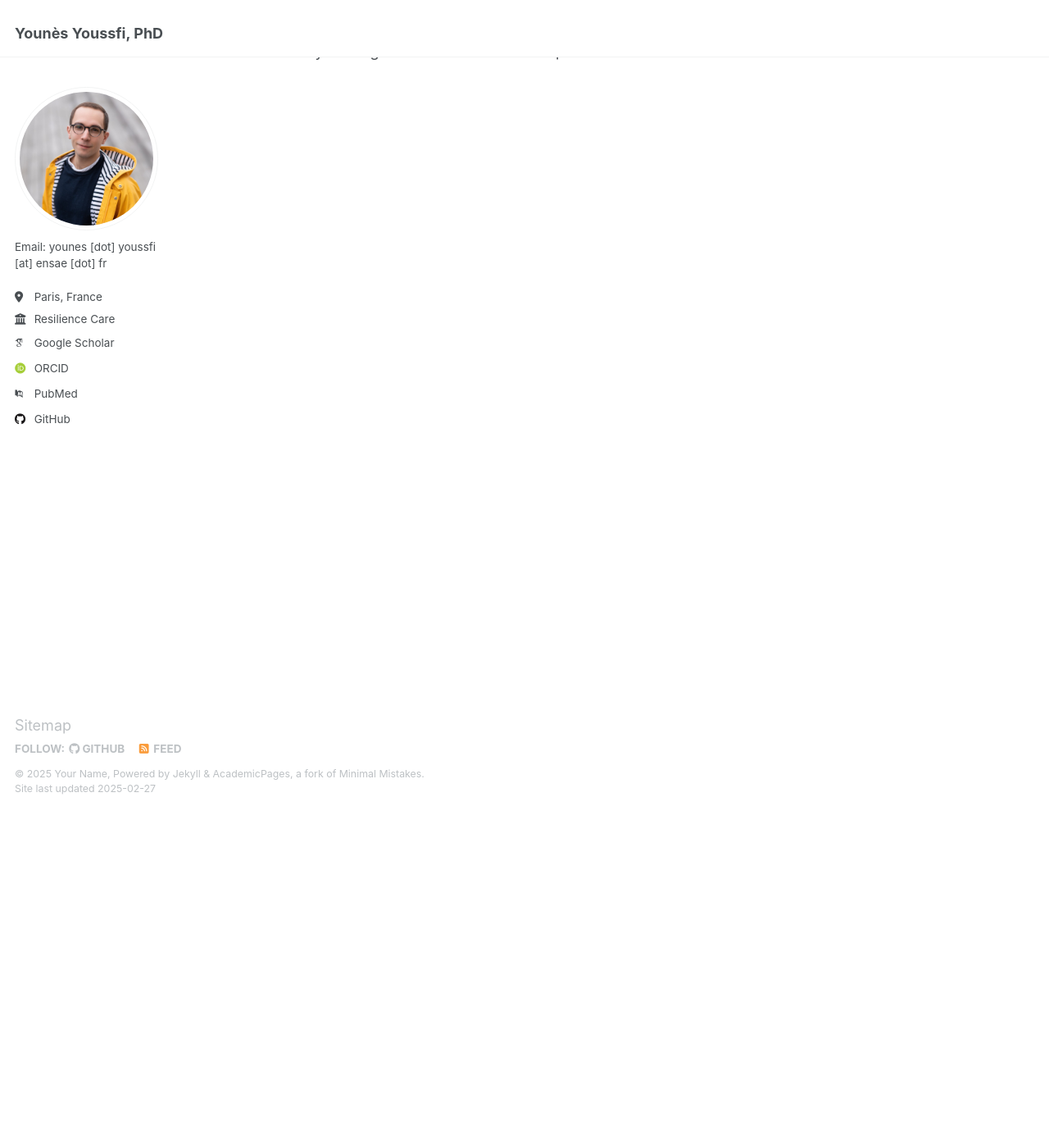
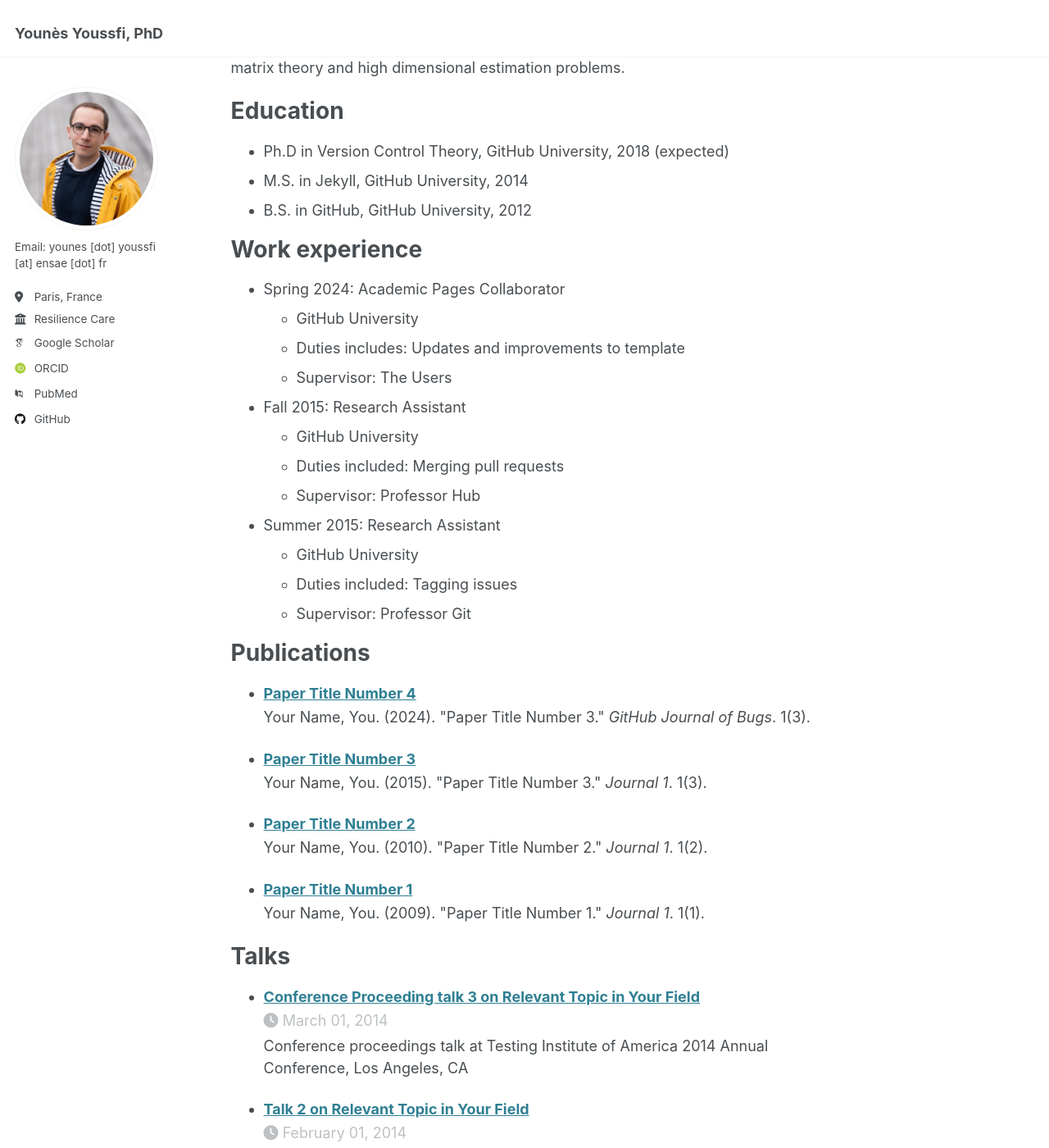
Before and after one commit to youyoussfi/youyoussfi.github.io, a Jekyll site: the page built from _pages/about.md, in a window 1280 px wide and 1400 px high, scrolled down 410 px. Shown: the whole window at 82% size. Built offline with Jekyll 4.4.1, drawn with Linux system fonts in a browser that asks for light colours; some web fonts are replaced; some of the changed text lies outside the part shown.

Commit message:
Update about.md

```diff
--- a/_pages/about.md
+++ b/_pages/about.md
@@ -9,8 +9,56 @@ redirect_from:
 
 Younès Youssfi
 ======
+
+# About me
 I am a Data Scientist in the Translational Research Team of Resilience, and affiliated research in the Jacob Wolzfwitz Visiting Assistant Professor at Cornell University.
 
 I hold a PhD in Statistics from CREST and Institut Polytechnique de Paris. My supervisor was Nicolas Chopin. My manuscript is available here and you can find the slides from the defense here.
 
 My research delves into the foundational aspects of mathematical statistics and machine learning, placing a special emphasis on crafting practical and efficient learning methods with provable theoretical guarantees. I am particularly interested in time series, random matrix theory and high dimensional estimation problems.
+
+
+Education
+======
+* Ph.D in Version Control Theory, GitHub University, 2018 (expected)
+* M.S. in Jekyll, GitHub University, 2014
+* B.S. in GitHub, GitHub University, 2012
+
+Work experience
+======
+* Spring 2024: Academic Pages Collaborator
+  * GitHub University
+  * Duties includes: Updates and improvements to template
+  * Supervisor: The Users
+
+* Fall 2015: Research Assistant
+  * GitHub University
+  * Duties included: Merging pull requests
+  * Supervisor: Professor Hub
+
+* Summer 2015: Research Assistant
+  * GitHub University
+  * Duties included: Tagging issues
+  * Supervisor: Professor Git
+
+Publications
+======
+  <ul>{% for post in site.publications reversed %}
+    {% include archive-single-cv.html %}
+  {% endfor %}</ul>
+
+Talks
+======
+  <ul>{% for post in site.talks reversed %}
+    {% include archive-single-talk-cv.html  %}
+  {% endfor %}</ul>
+
+Teaching
+======
+  <ul>{% for post in site.teaching reversed %}
+    {% include archive-single-cv.html %}
+  {% endfor %}</ul>
+
+Service and leadership
+======
+* Currently signed in to 43 different slack teams
```
Also changed, not shown: other parts of _pages/about.md (+1 -1 lines).
